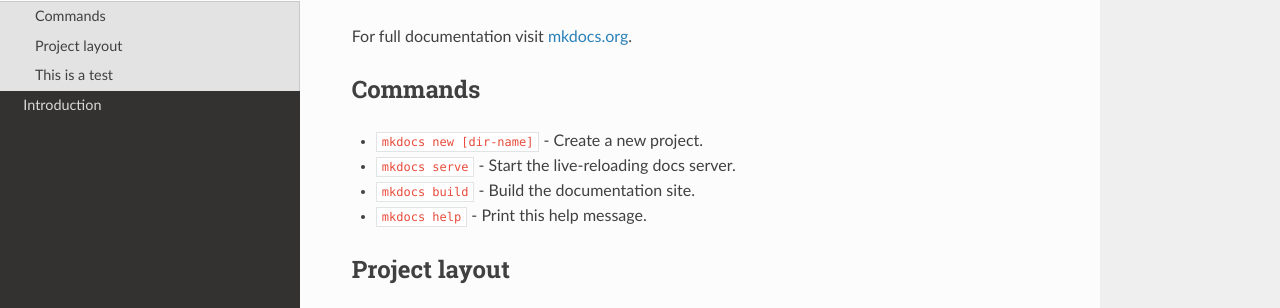
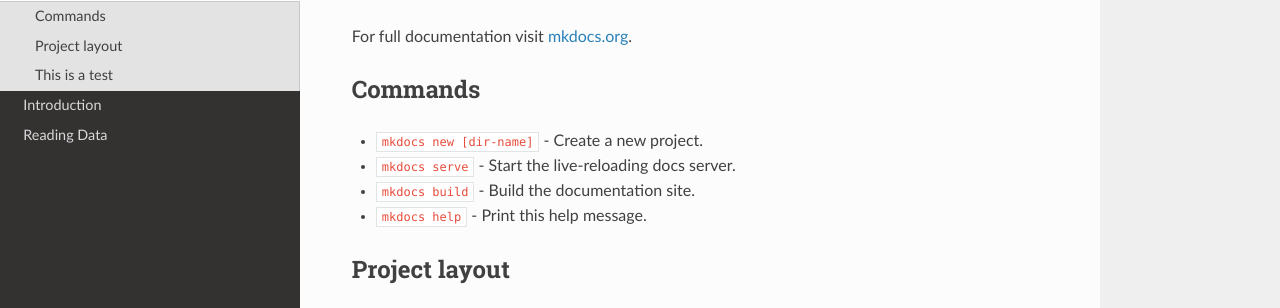
Before and after one commit to dww100/nc3rs-r-tutorial, an MkDocs documentation site: the page built from docs/index.md, in a window 1280 px wide. Shown: the part 135-443 px from the top of the page. Built offline with MkDocs 1.6.1, drawn with Linux system fonts in a browser that asks for light colours; nearby versions of some CDN libraries; old or Windows-style settings are respelled for this version of MkDocs.

Commit message:
Add in data reading to navigation

```diff
--- a/mkdocs.yml
+++ b/mkdocs.yml
@@ -2,4 +2,5 @@
 pages:
     - Home: index.md
     - Introduction: intro.md
+    - Reading Data: data_from_files.md
 theme: readthedocs
```
